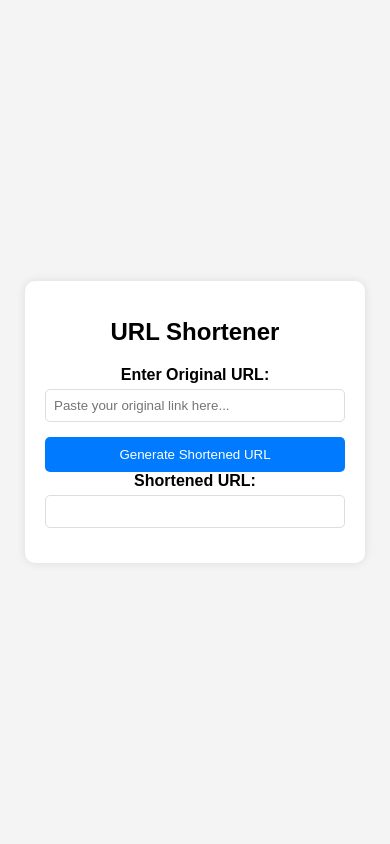
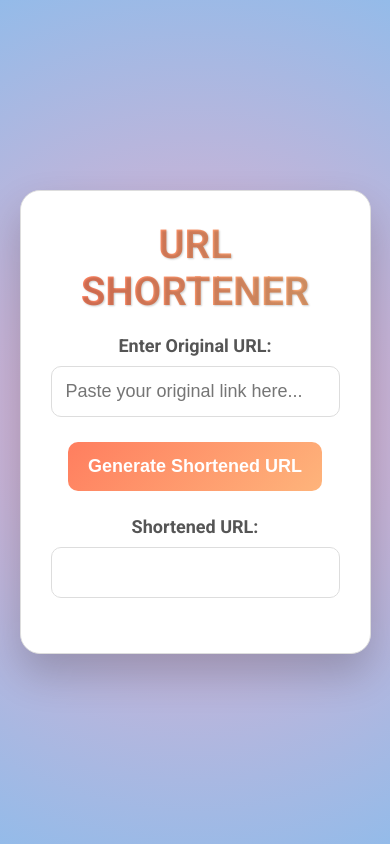
Before and after one commit to UbaidRaza2006/Shorten-URL, a website: page index.html in a window 390 px wide. Drawn offline with Linux system fonts and the light colour scheme.

Commit message:
Done witha Classic Responsive UI

```diff
--- a/index.html
+++ b/index.html
@@ -5,10 +5,11 @@
     <meta name="viewport" content="width=device-width, initial-scale=1.0">
     <title>URL Shortener</title>
     <link rel="stylesheet" href="styles.css">
+    <link href="https://fonts.googleapis.com/css2?family=Roboto:wght@400;700&display=swap" rel="stylesheet">
 </head>
 <body>
     <div class="container">
-        <h1>URL Shortener</h1>
+        <h1>URL SHORTENER</h1>
         <div class="input-group">
             <label for="originalUrl">Enter Original URL:</label>
             <input type="text" id="originalUrl" placeholder="Paste your original link here...">
--- a/script.js
+++ b/script.js
@@ -3,7 +3,7 @@ document.getElementById('shortenBtn').addEventListener('click', function() {
 
     if (originalUrl) {
         // Send the URL to the backend server
-        fetch('http://localhost:3000/shorten', {
+        fetch('http://localhost:3001/shorten', {
             method: 'POST',
             headers: {
                 'Content-Type': 'application/json'
--- a/server.js
+++ b/server.js
@@ -42,7 +42,7 @@ app.post('/shorten', async (req, res) => {
     });
 
     await newUrl.save();
-    res.send({ shortUrl: `http://localhost:3000/${shortUrl}` });
+    res.send({ shortUrl: `http://localhost:3001/${shortUrl}` });
 });
 
 // Handle URL redirection and collect data
--- a/styles.css
+++ b/styles.css
@@ -1,6 +1,13 @@
+/* Reset some default browser styles */
+* {
+    margin: 0;
+    padding: 0;
+    box-sizing: border-box;
+}
+
 body {
-    font-family: Arial, sans-serif;
-    background-color: #f4f4f4;
+    font-family: 'Roboto', sans-serif;
+    background: radial-gradient(circle, rgba(238,174,202,1) 0%, rgba(148,187,233,1) 100%);
     display: flex;
     justify-content: center;
     align-items: center;
@@ -9,47 +16,110 @@ body {
 }
 
 .container {
-    background-color: #fff;
-    padding: 20px;
-    border-radius: 10px;
-    box-shadow: 0 0 10px rgba(0, 0, 0, 0.1);
+    background: #ffffff;
+    padding: 40px;
+    border-radius: 20px;
+    box-shadow: 0 20px 40px rgba(0, 0, 0, 0.2);
     text-align: center;
-    width: 300px;
+    width: 100%;
+    max-width: 600px;
+    border: 1px solid #ddd;
+    position: relative;
+    overflow: hidden;
+    transition: box-shadow 0.3s ease, transform 0.3s ease;
+}
+
+.container:hover {
+    box-shadow: 0 30px 60px rgba(0, 0, 0, 0.3);
+    transform: scale(1.02);
+}
+
+.container::before {
+    content: "";
+    position: absolute;
+    top: 0;
+    left: 0;
+    width: 100%;
+    height: 100%;
+    background: linear-gradient(135deg, rgba(255, 255, 255, 0.5), transparent);
+    z-index: 0;
 }
 
 h1 {
-    font-size: 24px;
+    font-size: 40px;
+    color: #333;
     margin-bottom: 20px;
+    font-weight: 700;
+    background: linear-gradient(90deg, #ff7e5f, #feb47b);
+    background-clip: text;
+    -webkit-background-clip: text;
+    -webkit-text-fill-color: transparent;
+    position: relative;
+    z-index: 1;
+    text-shadow: 1px 1px 2px rgba(0, 0, 0, 0.2);
 }
 
 .input-group, .result-group {
-    margin-bottom: 15px;
+    margin-bottom: 25px;
+    position: relative;
+    z-index: 1;
 }
 
 label {
     display: block;
-    font-weight: bold;
-    margin-bottom: 5px;
+    font-weight: 600;
+    margin-bottom: 10px;
+    color: #555;
+    font-size: 18px;
 }
 
 input[type="text"] {
     width: 100%;
-    padding: 8px;
+    padding: 14px;
     border: 1px solid #ddd;
-    border-radius: 5px;
+    border-radius: 10px;
     box-sizing: border-box;
+    font-size: 18px;
+    transition: border-color 0.3s ease, box-shadow 0.3s ease;
+    background: rgba(255, 255, 255, 0.8);
+}
+
+input[type="text"]:focus {
+    border-color: #ff7e5f;
+    box-shadow: 0 0 10px rgba(255, 126, 95, 0.3);
+    outline: none;
 }
 
 button {
-    background-color: #007bff;
+    background: linear-gradient(135deg, #ff7e5f, #feb47b);
     color: #fff;
-    padding: 10px 15px;
+    padding: 14px 20px;
     border: none;
-    border-radius: 5px;
+    border-radius: 10px;
     cursor: pointer;
-    width: 100%;
+    font-size: 18px;
+    font-weight: 700;
+    transition: background 0.3s ease, transform 0.3s ease;
+    position: relative;
+    z-index: 1;
 }
 
 button:hover {
-    background-color: #0056b3;
+    background: linear-gradient(135deg, #feb47b, #ff7e5f);
+    transform: translateY(-3px);
 }
+
+button:active {
+    transform: translateY(1px);
+}
+
+.result-group {
+    margin-top: 25px;
+}
+
+@media (max-width: 768px) {
+    .container {
+        padding: 30px;
+        max-width: 90%;
+    }
+}
```
